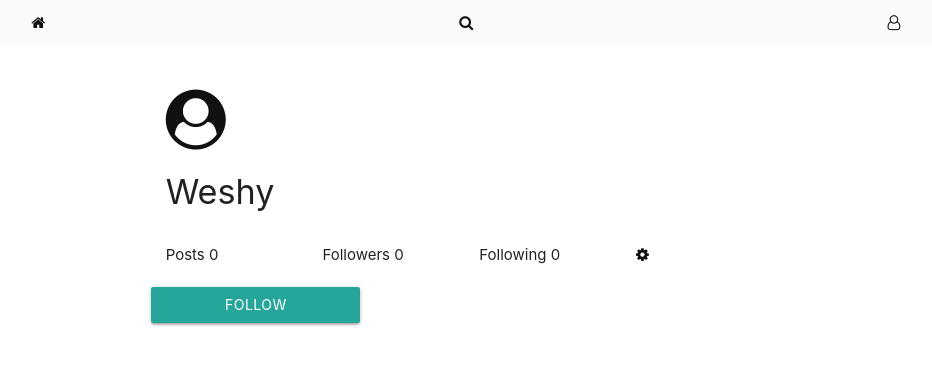
After one commit to andyweru/-MC_11_Insta_Clone, a Django app: page /profile/ in a window 1280 px wide. The commit adds this page. Shown: the top 365 px of the page, without its empty margins (172-1104 px from the left). Run offline with Django 3.2, Linux system fonts and the light colour scheme; the visitor is signed in with stand-in values (Sample User, id 1); some libraries are stand-ins or nearby versions.

Commit message:
profile page template added

```diff
--- a/instagram/static/css/base.css
+++ b/instagram/static/css/base.css
@@ -8,3 +8,7 @@ body{
     color: #111;
     font-size: 25px;
 }
+
+#avatar{
+    font-size: 60px;
+}
--- /dev/null
+++ b/instagram/templates/profile.html
@@ -0,0 +1,29 @@
+{% extends 'base.html' %}
+{% block content%}
+<br>
+<br>
+<br>
+<br>
+    <div class="container">
+        <div class="row">
+            <div class="col m12 container">
+                <i id="avatar" class=" center-align fa fa-user-circle"></i>
+                <h4>Weshy</h4>
+            </div>
+        </div>
+
+        <div class="row">
+                <div class="col m3">Posts <span>0</span></div>
+                <div class="col m3">Followers <span>0</span></div>
+                <div class="col m3">Following <span>0</span></div>
+                <div class="col m3">
+                        <i class="fa fa-cog"></i>
+                </div>
+        </div>
+        <div class="row">
+                <a class="waves-effect waves-light btn">Follow</a>
+
+        </div>
+
+    </div>
+{% endblock %}
```
